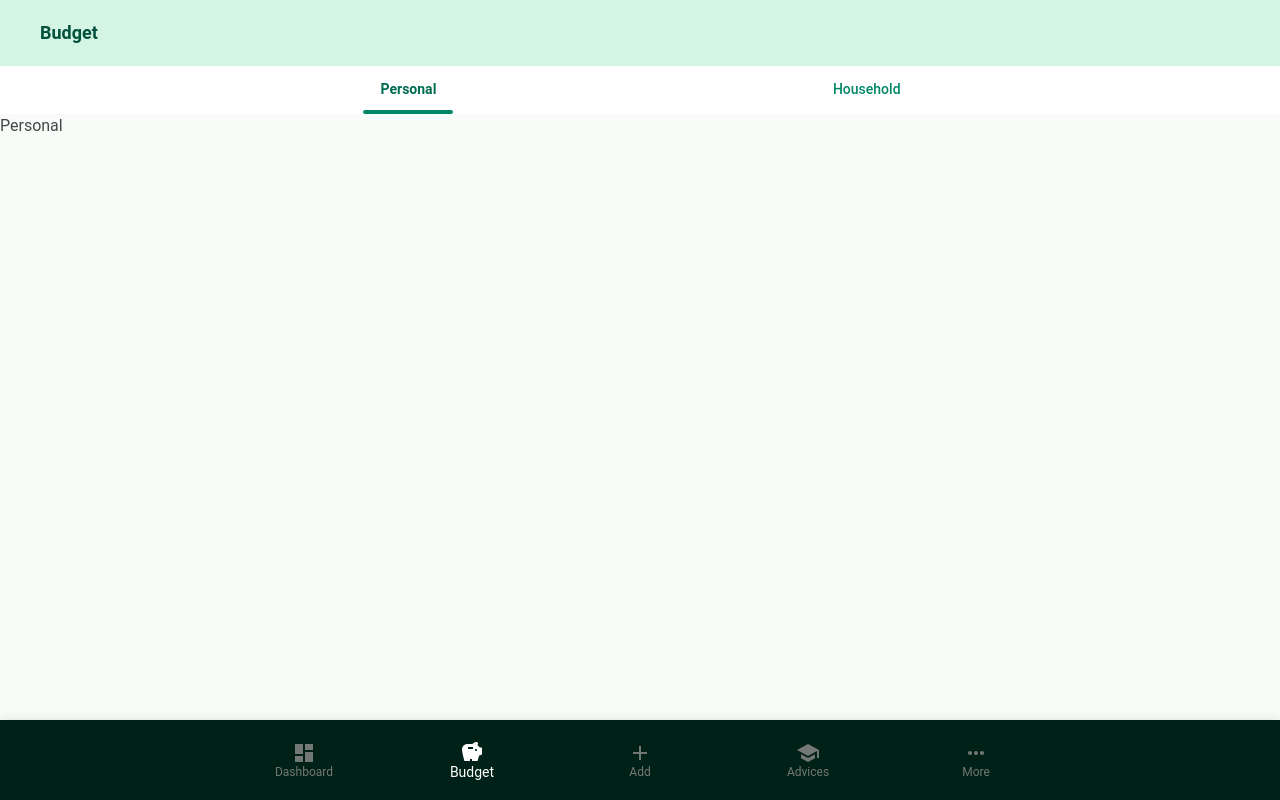
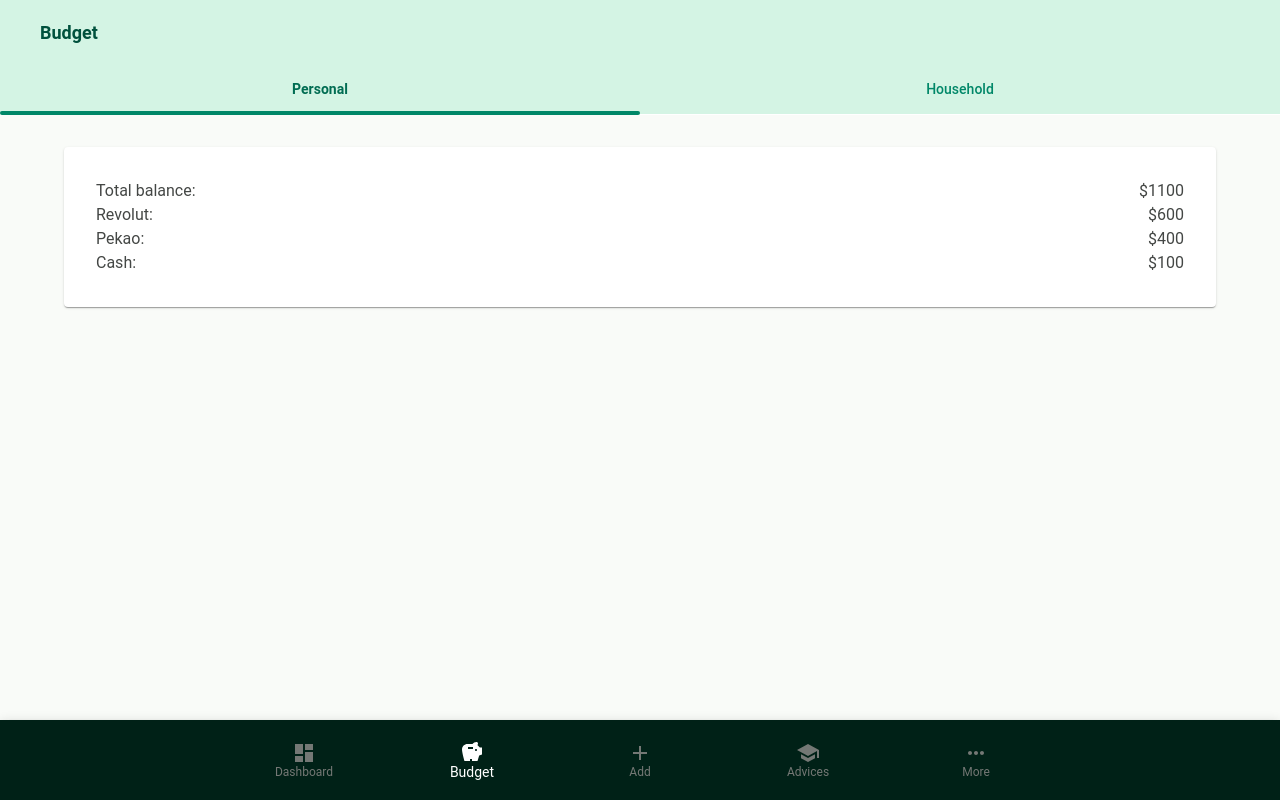
Before and after one commit to Lultik/famili-budget-web, a React (Vite) app: page /budget/personal in a window 1280 px wide. Built offline with nearby package versions, Linux system fonts and the light colour scheme.

Commit message:
feat: start personal budget page

```diff
--- a/src/Router.tsx
+++ b/src/Router.tsx
@@ -1,5 +1,6 @@
 import { BrowserRouter, Navigate, Route, Routes } from "react-router";
 import { AddRecord, Advices, Budget, Dashboard, More } from "./features";
+import { PersonalBudget } from "./features/Budget/Personal/Personal.tsx";
 import { ErrorPage, Layout } from "./pages";
 
 const isAuthenticated = true;
@@ -15,7 +16,7 @@ const Router = () => (
         <Route path="budget" element={<Budget />}>
           <Route index element={<Navigate to="personal" replace />} />
 
-          <Route index path="personal" element={<div>Personal</div>} />
+          <Route index path="personal" element={<PersonalBudget />} />
           <Route index path="household" element={<div>Household</div>} />
         </Route>
 
--- a/src/features/Budget/Budget.tsx
+++ b/src/features/Budget/Budget.tsx
@@ -1,6 +1,6 @@
-import { Tab, Tabs, type TabsProps } from "@mui/material";
+import { Box, Tab, Tabs, type TabsProps } from "@mui/material";
 import { useCallback, useState } from "react";
-import { Outlet, useLocation, useNavigate } from "react-router";
+import { Outlet, useNavigate } from "react-router";
 import { Header } from "../../components";
 import { withAccess } from "../../hoc";
 import { Role } from "../../types";
@@ -19,25 +19,20 @@ const BudgetComponent = () => {
   );
 
   return (
-    <>
+    <Box
+      minHeight="100vh"
+      height="100%"
+      sx={({ palette }) => ({
+        background: palette.background.default,
+      })}
+    >
       <Header title="Budget" />
-      <Tabs
-        value={value}
-        onChange={handleChange}
-        sx={({ palette }) => ({
-          backgroundColor: palette.background.paper,
-          width: "100%",
-
-          "& .MuiTabs-flexContainer": {
-            justifyContent: "space-evenly",
-          },
-        })}
-      >
+      <Tabs value={value} onChange={handleChange} variant="fullWidth">
         <Tab label="Personal" value="/budget/personal" />
         <Tab label="Household" value="/budget/household" />
       </Tabs>
       <Outlet />
-    </>
+    </Box>
   );
 };
 
--- /dev/null
+++ b/src/features/Budget/Personal/Personal.tsx
@@ -0,0 +1,20 @@
+import { Container, Paper } from "@mui/material";
+import { Overview } from "./components/Overview.tsx";
+
+export const PersonalBudget = () => {
+  return (
+    <Container
+      sx={({ spacing }) => ({
+        padding: spacing(4, 2),
+      })}
+    >
+      <Paper
+        sx={({ spacing }) => ({
+          padding: spacing(4),
+        })}
+      >
+        <Overview />
+      </Paper>
+    </Container>
+  );
+};
--- /dev/null
+++ b/src/features/Budget/Personal/components/Overview.tsx
@@ -0,0 +1,15 @@
+import { Stack } from "@mui/material";
+import { OverviewRecord } from "./OverviewRecord.tsx";
+
+export const Overview = () => {
+  return (
+    <Stack>
+      <OverviewRecord title="Total balance" amount="$1100" />
+
+      <OverviewRecord title="Revolut" amount="$600" />
+      <OverviewRecord title="Pekao" amount="$400" />
+
+      <OverviewRecord title="Cash" amount="$100" />
+    </Stack>
+  );
+};
--- /dev/null
+++ b/src/features/Budget/Personal/components/OverviewRecord.tsx
@@ -0,0 +1,15 @@
+import { Stack, Typography } from "@mui/material";
+
+type OverviewRecordProps = {
+  title: string;
+  amount: string;
+};
+
+export const OverviewRecord = ({ title, amount }: OverviewRecordProps) => {
+  return (
+    <Stack direction="row" spacing={2} justifyContent="space-between">
+      <Typography>{title}:</Typography>
+      <Typography>{amount}</Typography>
+    </Stack>
+  );
+};
```
